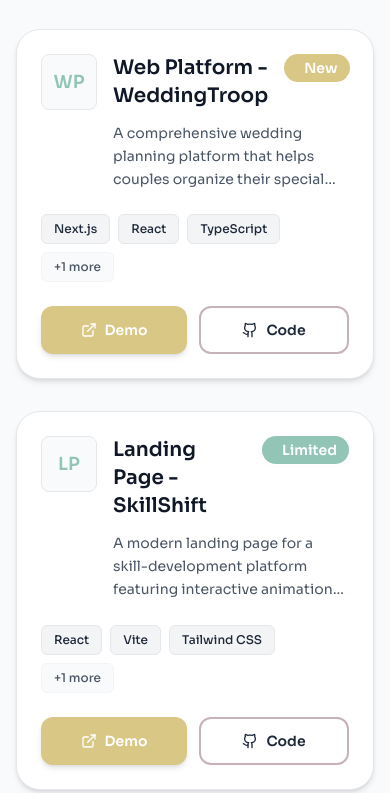
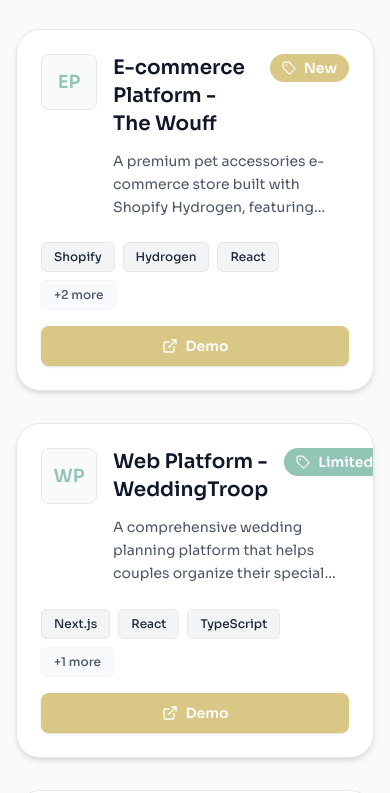
Before and after one commit to AnujRawat10/Portfolio_website, a Next.js app: page / in a window 390 px wide. Shown: the part 1200-1993 px from the top of the page. Built offline with nearby package versions, Linux system fonts and the light colour scheme.

Commit message:
refactor ContactSection and ServicesSection components for improved functionality and code clarity

```diff
--- a/app/components/ContactSection.tsx
+++ b/app/components/ContactSection.tsx
@@ -1,13 +1,9 @@
-"use client";
-
-import Image from "next/image";
-import { PawPrint, ChevronRight } from "lucide-react";
+import React, { useState } from 'react';
+import { PawPrint, ChevronRight, Send, User, Mail, MessageSquare, X } from "lucide-react";
 
 type Props = {
   eyebrow?: string;
   heading?: string;
-  /** kept in the type for compatibility, but not used anymore */
-  highlight?: string;
   subcopy?: string;
   heroImage: string;
   heroAlt?: string;
@@ -16,22 +12,58 @@
   panelBg?: string;
   primaryHref?: string;
   secondaryHref?: string;
+  whatsappNumber?: string;
 };
 
-export default function ContactHero({
-  eyebrow = "Let’s Collaborate",
+export default function ContactSection({
+  eyebrow = "Let's Collaborate",
   heading = "Your reliable partner for digital innovation",
-  // highlight is intentionally unused to remove special styling
-  subcopy = "In “I specialize in full stack development, AI-driven solutions, and data-powered strategies. Whether it’s building scalable web apps or creating engaging content, I’m here to help.",
-  heroImage,
-  heroAlt = "p1",
-  badgeImage,
-  badgeAlt = "Cute pet",
+  subcopy = "I specialize in full stack development, AI-driven solutions, and data-powered strategies. Whether it's building scalable web apps or creating engaging content, I'm here to help.",
+  heroImage = "/hero-image.jpg",
+  heroAlt = "Portfolio hero",
+  badgeImage = "/badge.jpg",
+  badgeAlt = "Profile badge",
   panelBg = "#cfe8f6",
   primaryHref = "#contact",
   secondaryHref = "#services",
+  whatsappNumber = "918126133363",
 }: Props) {
+  const [isModalOpen, setIsModalOpen] = useState(false);
+  const [formData, setFormData] = useState({
+    name: '',
+    email: '',
+    message: ''
+  });
+
+  const handleChange = (e: React.ChangeEvent<HTMLInputElement | HTMLTextAreaElement>) => {
+    setFormData(prev => ({
+      ...prev,
+      [e.target.name]: e.target.value
+    }));
+  };
+
+  const handleSubmit = () => {
+    const { name, email, message } = formData;
+
+    // Create WhatsApp message
+    const whatsappMessage = `*New Contact Form Submission*%0A%0A*Name:* ${encodeURIComponent(name)}%0A*Email:* ${encodeURIComponent(email)}%0A*Message:* ${encodeURIComponent(message)}`;
+
+    // Open WhatsApp with pre-filled message
+    const whatsappUrl = `https://wa.me/${whatsappNumber}?text=${whatsappMessage}`;
+    window.open(whatsappUrl, '_blank');
+
+    // Reset form and close modal
+    setFormData({ name: '', email: '', message: '' });
+    setIsModalOpen(false);
+  };
+
+  const openModal = (e: React.MouseEvent) => {
+    e.preventDefault();
+    setIsModalOpen(true);
+  };
+
   return (
+    <>
       <section id="contact" className="bg-[#f4f4f4]">
         <div className="mx-auto max-w-7xl px-4 sm:px-6 lg:px-8 py-12 md:py-16 lg:py-20">
           <div className="grid grid-cols-1 lg:grid-cols-12 gap-10 lg:gap-12 items-center">
@@ -42,7 +74,6 @@
                 <span>{eyebrow}</span>
               </div>
 
-            {/* Plain heading, no highlight */}
               <h1 className="mt-5 text-4xl sm:text-5xl lg:text-6xl font-semibold leading-tight text-gray-900">
                 {heading}
               </h1>
@@ -50,15 +81,15 @@
               <p className="mt-5 max-w-xl text-gray-600">{subcopy}</p>
 
               <div className="mt-7 flex flex-wrap items-center gap-4">
-              <a
-                href={primaryHref}
+                <button
+                  onClick={openModal}
                   className="group inline-flex items-center rounded-full bg-gray-900 text-white pl-5 pr-2 py-2.5 text-sm font-semibold shadow hover:shadow-md transition"
                 >
                   Get in Touch
                   <span className="ml-3 grid h-9 w-9 place-items-center rounded-full bg-[#f4a3ff] text-gray-900 shadow-inner">
                     <PawPrint className="h-5 w-5" />
                   </span>
-              </a>
+                </button>
 
                 <a
                   href={secondaryHref}
@@ -72,41 +103,152 @@
 
             {/* RIGHT */}
             <div className="lg:col-span-7">
-            {/* allow the badge to float outside without clipping */}
               <div
                 className="relative rounded-[32px] p-3 sm:p-4"
                 style={{ backgroundColor: panelBg }}
               >
-              {/* Big image */}
                 <div className="relative w-full aspect-[4/5] sm:aspect-[16/10] lg:aspect-[16/9] rounded-[28px] overflow-hidden">
-                <Image
+                  <img
                     src={heroImage}
                     alt={heroAlt}
-                  fill
-                  priority
-                  className="object-cover"
-                  sizes="(min-width: 1024px) 58vw, 92vw"
+                    className="w-full h-full object-cover"
                   />
                 </div>
 
-              {/* Floating badge */}
                 <div className="absolute -top-6 left-6 sm:-top-7 sm:left-7 z-20">
                   <div className="relative h-24 w-24 sm:h-28 sm:w-28 rounded-[20px] border-[6px] border-white shadow-xl overflow-hidden bg-white">
-                  <Image
+                    <img
                       src={badgeImage}
                       alt={badgeAlt}
-                    fill
-                    className="object-cover"
-                    sizes="112px"
-                    priority={false}
+                      className="w-full h-full object-cover"
                     />
                   </div>
                 </div>
               </div>
             </div>
-          {/* /RIGHT */}
           </div>
         </div>
       </section>
+
+      {/* Modal Popup */}
+      {isModalOpen && (
+        <div className="fixed inset-0 z-50 flex items-center justify-center p-4 bg-black/50 backdrop-blur-sm">
+          <div className="relative w-full max-w-lg">
+            {/* Close button */}
+            <button
+              onClick={() => setIsModalOpen(false)}
+              className="absolute -top-4 -right-4 z-10 h-10 w-10 flex items-center justify-center rounded-full bg-white shadow-lg hover:bg-gray-100 transition-colors"
+              aria-label="Close modal"
+            >
+              <X className="h-5 w-5 text-gray-600" />
+            </button>
+
+            {/* Form */}
+            <div className="relative backdrop-blur-md bg-white/95 rounded-3xl p-6 sm:p-8 shadow-2xl border border-white/20">
+              <div className="absolute inset-0 bg-gradient-to-br from-white/5 to-transparent rounded-3xl pointer-events-none" />
+
+              <div className="relative z-10">
+                <h3 className="text-2xl sm:text-3xl font-semibold text-gray-900 mb-2">
+                  Let's Connect
+                </h3>
+                <p className="text-gray-600 mb-6">
+                  Send me a message via WhatsApp. I'll get back to you soon!
+                </p>
+
+                <div className="space-y-5">
+                  <div>
+                    <label htmlFor="name" className="block text-sm font-medium text-gray-700 mb-2">
+                      Your Name
+                    </label>
+                    <div className="relative">
+                      <div className="absolute inset-y-0 left-0 pl-4 flex items-center pointer-events-none">
+                        <User className="h-5 w-5 text-gray-400" />
+                      </div>
+                      <input
+                        type="text"
+                        id="name"
+                        name="name"
+                        value={formData.name}
+                        onChange={handleChange}
+                        className="w-full pl-12 pr-4 py-3 bg-white/60 border border-white/40 rounded-xl
+                                 text-gray-900 placeholder-gray-400
+                                 focus:outline-none focus:ring-2 focus:ring-blue-400/50 focus:border-transparent
+                                 transition-all duration-200"
+                        placeholder="John Doe"
+                        required
+                      />
+                    </div>
+                  </div>
+
+                  <div>
+                    <label htmlFor="email" className="block text-sm font-medium text-gray-700 mb-2">
+                      Email Address
+                    </label>
+                    <div className="relative">
+                      <div className="absolute inset-y-0 left-0 pl-4 flex items-center pointer-events-none">
+                        <Mail className="h-5 w-5 text-gray-400" />
+                      </div>
+                      <input
+                        type="email"
+                        id="email"
+                        name="email"
+                        value={formData.email}
+                        onChange={handleChange}
+                        className="w-full pl-12 pr-4 py-3 bg-white/60 border border-white/40 rounded-xl
+                                 text-gray-900 placeholder-gray-400
+                                 focus:outline-none focus:ring-2 focus:ring-blue-400/50 focus:border-transparent
+                                 transition-all duration-200"
+                        placeholder="john@example.com"
+                        required
+                      />
+                    </div>
+                  </div>
+
+                  <div>
+                    <label htmlFor="message" className="block text-sm font-medium text-gray-700 mb-2">
+                      Message
+                    </label>
+                    <div className="relative">
+                      <div className="absolute top-3 left-0 pl-4 pointer-events-none">
+                        <MessageSquare className="h-5 w-5 text-gray-400" />
+                      </div>
+                      <textarea
+                        id="message"
+                        name="message"
+                        value={formData.message}
+                        onChange={handleChange}
+                        rows={5}
+                        className="w-full pl-12 pr-4 py-3 bg-white/60 border border-white/40 rounded-xl
+                                 text-gray-900 placeholder-gray-400
+                                 focus:outline-none focus:ring-2 focus:ring-blue-400/50 focus:border-transparent
+                                 transition-all duration-200 resize-none"
+                        placeholder="Tell me about your project..."
+                        required
+                      />
+                    </div>
+                  </div>
+
+                  <button
+                    onClick={handleSubmit}
+                    disabled={!formData.name || !formData.email || !formData.message}
+                    className="w-full bg-gradient-to-r from-[#25D366] to-[#128C7E] text-white
+                             py-3.5 px-6 rounded-xl font-semibold
+                             hover:from-[#128C7E] hover:to-[#075E54]
+                             focus:outline-none focus:ring-2 focus:ring-green-400/50 focus:ring-offset-2
+                             disabled:opacity-50 disabled:cursor-not-allowed
+                             transition-all duration-200
+                             flex items-center justify-center gap-2
+                             shadow-lg hover:shadow-xl"
+                  >
+                    <Send className="h-5 w-5" />
+                    Send via WhatsApp
+                  </button>
+                </div>
+              </div>
+            </div>
+          </div>
+        </div>
+      )}
+    </>
   );
 }
--- a/app/components/ServicesSection.tsx
+++ b/app/components/ServicesSection.tsx
@@ -1,16 +1,16 @@
 "use client";
 
 import React from "react";
-import { ExternalLink, Tag as TagIcon, Star, Github } from "lucide-react";
+import { ExternalLink, Tag, Star, Github } from "lucide-react";
 
-type Tag = "new" | "limited" | null;
+type TagType = "new" | "limited" | null;
 type Item = {
   id: number;
   title: string;
   subtitle: string;
   price: string;
-  tag: Tag;
-  image?: string; // kept for backwards compatibility but intentionally unused
+  tag: TagType;
+  image?: string;
   liveDemo?: string;
   code?: string;
 };
@@ -19,43 +19,53 @@
   const items: Item[] = [
     {
       id: 1,
+      title: "E-commerce Platform - The Wouff",
+      subtitle:
+        "A premium pet accessories e-commerce store built with Shopify Hydrogen, featuring custom themes, optimized checkout flows, and seamless inventory management for a delightful shopping experience.",
+      price: "Shopify, Hydrogen, React, Liquid, TypeScript",
+      tag: "new",
+      liveDemo: "https://www.thewouff.com",
+      code: "",
+    },
+    {
+      id: 2,
       title: "Web Platform - WeddingTroop",
       subtitle:
         "A comprehensive wedding planning platform that helps couples organize their special day with vendor management, timeline tracking, and budget planning features.",
       price: "Next.js, React, TypeScript, Tailwind CSS",
-      tag: "new",
+      tag: "limited",
       liveDemo: "https://weddingtroop.in/",
-      code: "https://github.com/DeluluDevelopers/landingdiversity",
+      code: "",
     },
     {
-      id: 2,
+      id: 3,
       title: "Landing Page - SkillShift",
       subtitle:
         "A modern landing page for a skill-development platform featuring interactive animations, responsive design, and a clean UX for learners.",
       price: "React, Vite, Tailwind CSS, Framer Motion",
-      tag: "limited",
+      tag: null,
       liveDemo: "https://skill-shift-landing.vercel.app/",
-      code: "https://github.com/SafalBhandari12/skillShift_landing",
+      code: "",
     },
     {
-      id: 3,
+      id: 4,
       title: "English Learning App",
       subtitle:
         "Interactive English learning with personalized lessons, progress tracking and AI-powered assessments to help students improve fast.",
       price: "React, Node.js, Express, MongoDB",
       tag: null,
       liveDemo: "https://english-learning-client.vercel.app/",
-      code: "https://github.com/SafalBhandari12/englishLearningServer",
+      code: "",
     },
     {
-      id: 4,
+      id: 5,
       title: "LandingDiversity Showcase",
       subtitle:
         "A curated set of landing page templates that demonstrate modern UI patterns and accessibility-first design.",
       price: "Next.js, React, TypeScript, Tailwind CSS",
       tag: null,
       liveDemo: "https://landingdiversity.vercel.app/",
-      code: "https://github.com/DeluluDevelopers/landingdiversity",
+      code: "",
     },
   ];
 
@@ -85,22 +95,18 @@
 
           <p className='text-lg text-gray-600 leading-relaxed max-w-3xl mx-auto'>
             Showcasing full-stack engineering excellence with modern
-            technologies, AI integration, and performance-driven solutions.
+            technologies, Shopify, AI integration, and performance-driven solutions.
           </p>
         </header>
 
         {/* Grid */}
-        <div className='grid grid-cols-1 md:grid-cols-2 xl:grid-cols-2 gap-8 lg:gap-10'>
-          {items.map((item, index) => (
+        <div className='grid grid-cols-1 md:grid-cols-2 gap-8 lg:gap-10'>
+          {items.map((item) => (
             <article
               key={item.id}
-              className={`group relative bg-white rounded-3xl overflow-hidden shadow-md transition-all duration-400 hover:shadow-2xl border border-gray-200 p-6 flex flex-col justify-between ${
-                index === 0 ? "md:col-span-2 xl:col-span-1" : ""
-              }`}
+              className='group relative bg-white rounded-3xl overflow-hidden shadow-md transition-all duration-400 hover:shadow-2xl border border-gray-200 p-6 flex flex-col justify-between'
             >
-              {/* Card header: left accent + title */}
               <div className='flex items-start gap-4'>
-                {/* Accent block with initials */}
                 <div className='flex-shrink-0'>
                   <div
                     className='h-14 w-14 rounded-lg flex items-center justify-center'
@@ -126,7 +132,7 @@
 
                     {item.tag && (
                       <span
-                        className='inline-flex items-center gap-2 px-3 py-1 rounded-full text-sm font-semibold shadow-sm ring-1 ring-offset-1'
+                        className='inline-flex items-center gap-2 px-3 py-1 rounded-full text-sm font-semibold shadow-sm ring-1 ring-offset-1 flex-shrink-0'
                         style={{
                           background:
                             item.tag === "new" ? "#d9c785" : "#93c5b6",
@@ -134,7 +140,7 @@
                         }}
                         aria-hidden
                       >
-                        <TagIcon size={14} />
+                        <Tag size={14} />
                         {item.tag === "new" ? "New" : "Limited"}
                       </span>
                     )}
@@ -146,8 +152,7 @@
                 </div>
               </div>
 
-              {/* Meta + tech chips */}
-              <div className='mt-6 flex items-center justify-between gap-4'>
+              <div className='mt-6 flex flex-col gap-4'>
                 <div className='flex flex-wrap gap-2'>
                   {getTechStack(item.price).map((tech, idx) => (
                     <span
@@ -165,62 +170,21 @@
                   )}
                 </div>
 
-                <div className='hidden md:flex items-center gap-3'>
+                <div className='flex items-center gap-3'>
                   {item.liveDemo && (
                     <a
                       href={item.liveDemo}
                       target='_blank'
                       rel='noreferrer'
-                      className='inline-flex items-center gap-2 px-4 py-2 rounded-lg text-white text-sm font-semibold shadow-sm transition-colors'
+                      className='flex-1 inline-flex items-center justify-center gap-2 px-4 py-2.5 rounded-lg text-white text-sm font-semibold shadow-sm transition-colors hover:opacity-90'
                       style={{ background: "#d9c785" }}
                     >
                       <ExternalLink size={16} />
-                      Live Demo
-                    </a>
-                  )}
-
-                  {item.code && (
-                    <a
-                      href={item.code}
-                      target='_blank'
-                      rel='noreferrer'
-                      className='inline-flex items-center gap-2 px-4 py-2 rounded-lg border border-gray-200 bg-white text-gray-800 text-sm font-semibold hover:bg-gray-50 transition-colors'
-                      style={{ borderColor: "#c7b2ba" }}
-                    >
-                      <Github size={16} />
-                      Source
+                      <span className='hidden sm:inline'>Live Demo</span>
+                      <span className='sm:hidden'>Demo</span>
                     </a>
                   )}
                 </div>
-              </div>
-
-              {/* Mobile actions */}
-              <div className='mt-6 md:hidden flex gap-3'>
-                {item.liveDemo && (
-                  <a
-                    href={item.liveDemo}
-                    target='_blank'
-                    rel='noreferrer'
-                    className='flex-1 inline-flex items-center justify-center gap-2 px-4 py-3 rounded-xl text-white text-sm font-semibold shadow-md transition-colors'
-                    style={{ background: "#d9c785" }}
-                  >
-                    <ExternalLink size={16} />
-                    Demo
-                  </a>
-                )}
-
-                {item.code && (
-                  <a
-                    href={item.code}
-                    target='_blank'
-                    rel='noreferrer'
-                    className='flex-1 inline-flex items-center justify-center gap-2 px-4 py-3 rounded-xl border-2 border-gray-200 bg-white text-gray-800 text-sm font-semibold hover:bg-gray-50 transition-colors'
-                    style={{ borderColor: "#c7b2ba" }}
-                  >
-                    <Github size={16} />
-                    Code
-                  </a>
-                )}
               </div>
             </article>
           ))}
@@ -230,7 +194,6 @@
   );
 }
 
-// Small helper outside default export
 function getInitials(title: string) {
   const words = title.split(/\s+/).filter(Boolean);
   if (words.length === 1) return words[0].slice(0, 2).toUpperCase();
```
Lines whose indentation alone changed are shown as unchanged.
